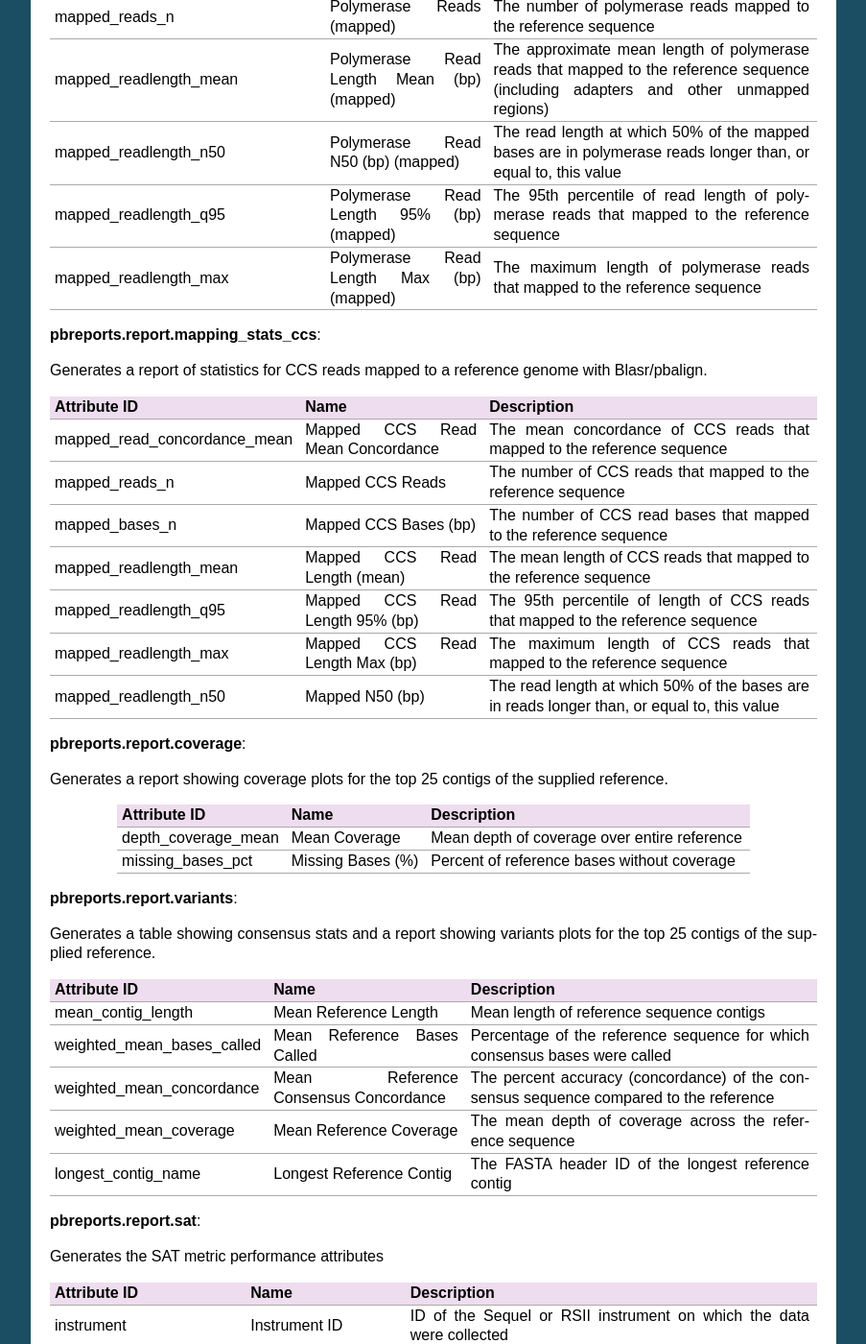
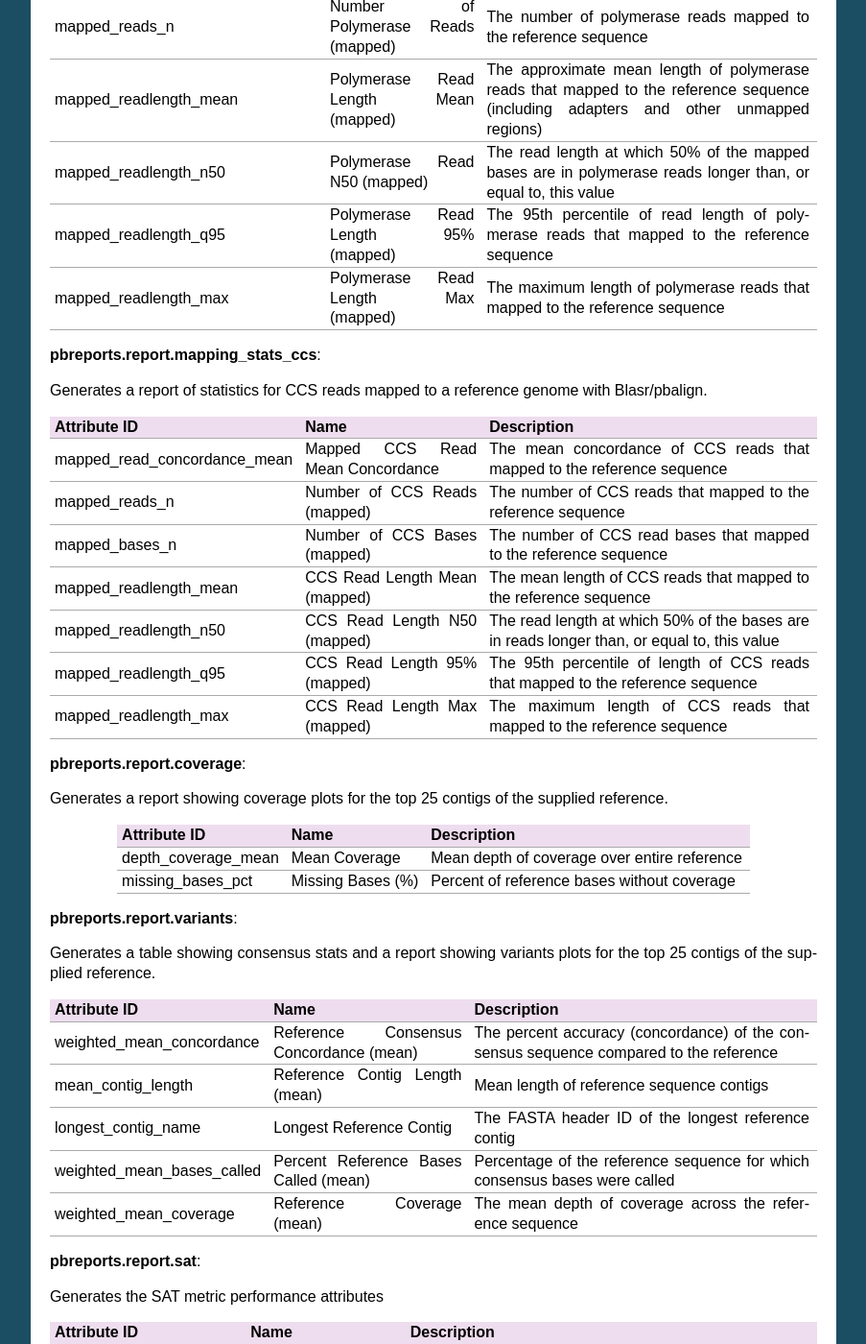
Before and after one commit to Global19-atlassian-net/pbreports, a Sphinx documentation site: the page built from doc/specs/attributes.rst, in a window 1280 px wide and 1400 px high, scrolled down 526 px. Shown: the whole window at 96% size, without its empty margins (198-1101 px from the left). Built offline with Sphinx 7.4.7, drawn with Linux system fonts in a browser that asks for light colours; some of the changed text lies outside the part shown.

Commit message:
update attribute documentation

```diff
--- a/doc/specs/attributes.rst
+++ b/doc/specs/attributes.rst
@@ -12,22 +12,22 @@
 Blasr/pbalign.
 
 
-===============================  =========================================  =====================================================================================================================================
-Attribute ID                     Name                                       Description
-===============================  =========================================  =====================================================================================================================================
-mapped_subread_concordance_mean  Mean Mapped Concordance                    The mean concordance of subreads that mapped to the reference sequence
-mapped_subreads_n                Subreads (mapped)                          The number of subreads mapped to the reference sequence
-mapped_subread_readlength_mean   Subread Length Mean (bp) (mapped)          The mean length of subreads that mapped to the reference sequence
-mapped_subreadlength_n50         Subread Length N50 (bp) (mapped)           The subread length at which 50% of the mapped bases are in subreads longer than, or equal to, this value
-mapped_subreadlength_q95         Subread Length 95% (bp) (mapped)           The 95th percentile of length of subreads that mapped to the reference sequence
-mapped_subread_readlength_max    Subread Length Max (bp) (mapped)           The maximum length of subreads that mapped to the reference sequence
-mapped_subread_bases_n           Subread Bases (bp) (mapped)                The number of subread bases mapped to the reference sequence
-mapped_reads_n                   Polymerase Reads (mapped)                  The number of polymerase reads mapped to the reference sequence
-mapped_readlength_mean           Polymerase Read Length Mean (bp) (mapped)  The approximate mean length of polymerase reads that mapped to the reference sequence (including adapters and other unmapped regions)
-mapped_readlength_n50            Polymerase Read N50 (bp) (mapped)          The read length at which 50% of the mapped bases are in polymerase reads longer than, or equal to, this value
-mapped_readlength_q95            Polymerase Read Length 95% (bp) (mapped)   The 95th percentile of read length of polymerase reads that mapped to the reference sequence
-mapped_readlength_max            Polymerase Read Length Max (bp) (mapped)   The maximum length of polymerase reads that mapped to the reference sequence
-===============================  =========================================  =====================================================================================================================================
+===============================  ====================================  =====================================================================================================================================
+Attribute ID                     Name                                  Description
+===============================  ====================================  =====================================================================================================================================
+mapped_subread_concordance_mean  Mean Mapped Concordance               The mean concordance of subreads that mapped to the reference sequence
+mapped_subreads_n                Number of Subreads (mapped)           The number of subreads mapped to the reference sequence
+mapped_subread_bases_n           Number of Subread Bases (mapped)      The number of subread bases mapped to the reference sequence
+mapped_subread_readlength_mean   Subread Length Mean (mapped)          The mean length of subreads that mapped to the reference sequence
+mapped_subreadlength_n50         Subread Length N50 (mapped)           The subread length at which 50% of the mapped bases are in subreads longer than, or equal to, this value
+mapped_subreadlength_q95         Subread Length 95% (mapped)           The 95th percentile of length of subreads that mapped to the reference sequence
+mapped_subread_readlength_max    Subread Length Max (mapped)           The maximum length of subreads that mapped to the reference sequence
+mapped_reads_n                   Number of Polymerase Reads (mapped)   The number of polymerase reads mapped to the reference sequence
+mapped_readlength_mean           Polymerase Read Length Mean (mapped)  The approximate mean length of polymerase reads that mapped to the reference sequence (including adapters and other unmapped regions)
+mapped_readlength_n50            Polymerase Read N50 (mapped)          The read length at which 50% of the mapped bases are in polymerase reads longer than, or equal to, this value
+mapped_readlength_q95            Polymerase Read Length 95% (mapped)   The 95th percentile of read length of polymerase reads that mapped to the reference sequence
+mapped_readlength_max            Polymerase Read Length Max (mapped)   The maximum length of polymerase reads that mapped to the reference sequence
+===============================  ====================================  =====================================================================================================================================
 
 
 **pbreports.report.mapping_stats_ccs**:
@@ -41,12 +41,12 @@
 Attribute ID                  Name                              Description
 ============================  ================================  ===========================================================================================
 mapped_read_concordance_mean  Mapped CCS Read Mean Concordance  The mean concordance of CCS reads that mapped to the reference sequence
-mapped_reads_n                Mapped CCS Reads                  The number of CCS reads that mapped to the reference sequence
-mapped_bases_n                Mapped CCS Bases (bp)             The number of CCS read bases that mapped to the reference sequence
-mapped_readlength_mean        Mapped CCS Read Length (mean)     The mean length of CCS reads that mapped to the reference sequence
-mapped_readlength_q95         Mapped CCS Read Length 95% (bp)   The 95th percentile of length of CCS reads that mapped to the reference sequence
-mapped_readlength_max         Mapped CCS Read Length Max (bp)   The maximum length of CCS reads that mapped to the reference sequence
-mapped_readlength_n50         Mapped N50 (bp)                   The read length at which 50% of the bases are in reads longer than, or equal to, this value
+mapped_reads_n                Number of CCS Reads (mapped)      The number of CCS reads that mapped to the reference sequence
+mapped_bases_n                Number of CCS Bases (mapped)      The number of CCS read bases that mapped to the reference sequence
+mapped_readlength_mean        CCS Read Length Mean (mapped)     The mean length of CCS reads that mapped to the reference sequence
+mapped_readlength_n50         CCS Read Length N50 (mapped)      The read length at which 50% of the bases are in reads longer than, or equal to, this value
+mapped_readlength_q95         CCS Read Length 95% (mapped)      The 95th percentile of length of CCS reads that mapped to the reference sequence
+mapped_readlength_max         CCS Read Length Max (mapped)      The maximum length of CCS reads that mapped to the reference sequence
 ============================  ================================  ===========================================================================================
 
 
@@ -72,15 +72,15 @@
 for the top 25 contigs of the supplied reference.
 
 
-==========================  ====================================  ======================================================================================
-Attribute ID                Name                                  Description
-==========================  ====================================  ======================================================================================
-mean_contig_length          Mean Reference Length                 Mean length of reference sequence contigs
-weighted_mean_bases_called  Mean Reference Bases Called           Percentage of the reference sequence for which consensus bases were called
-weighted_mean_concordance   Mean Reference Consensus Concordance  The percent accuracy (concordance) of the consensus sequence compared to the reference
-weighted_mean_coverage      Mean Reference Coverage               The mean depth of coverage across the reference sequence
-longest_contig_name         Longest Reference Contig              The FASTA header ID of the longest reference contig
-==========================  ====================================  ======================================================================================
+==========================  ======================================  ======================================================================================
+Attribute ID                Name                                    Description
+==========================  ======================================  ======================================================================================
+weighted_mean_concordance   Reference Consensus Concordance (mean)  The percent accuracy (concordance) of the consensus sequence compared to the reference
+mean_contig_length          Reference Contig Length (mean)          Mean length of reference sequence contigs
+longest_contig_name         Longest Reference Contig                The FASTA header ID of the longest reference contig
+weighted_mean_bases_called  Percent Reference Bases Called (mean)   Percentage of the reference sequence for which consensus bases were called
+weighted_mean_coverage      Reference Coverage (mean)               The mean depth of coverage across the reference sequence
+==========================  ======================================  ======================================================================================
 
 
 **pbreports.report.sat**:
--- a/doc/specs/extract_attributes.py
+++ b/doc/specs/extract_attributes.py
@@ -24,7 +24,7 @@
 
 log = logging.getLogger(__name__)
 
-TARGET = op.join(op.dirname(__file__), "report_specifications.rst")
+TARGET = op.join(op.dirname(__file__), "attributes.rst")
 HEADERS = ["Attribute ID", "Name", "Description"]
 
 
```
Also changed, not shown: other parts of doc/specs/attributes.rst (+2 -2 lines).
